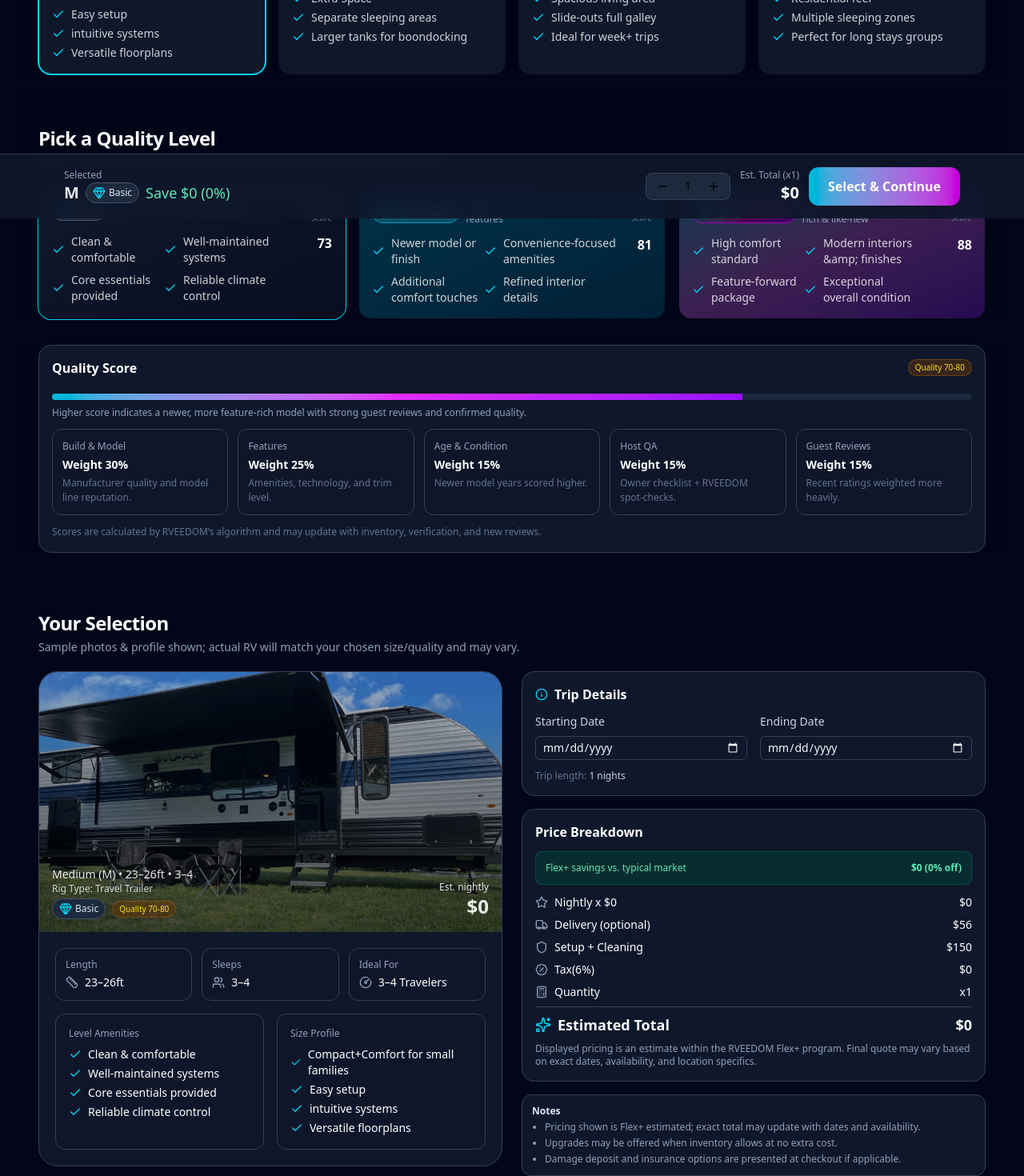
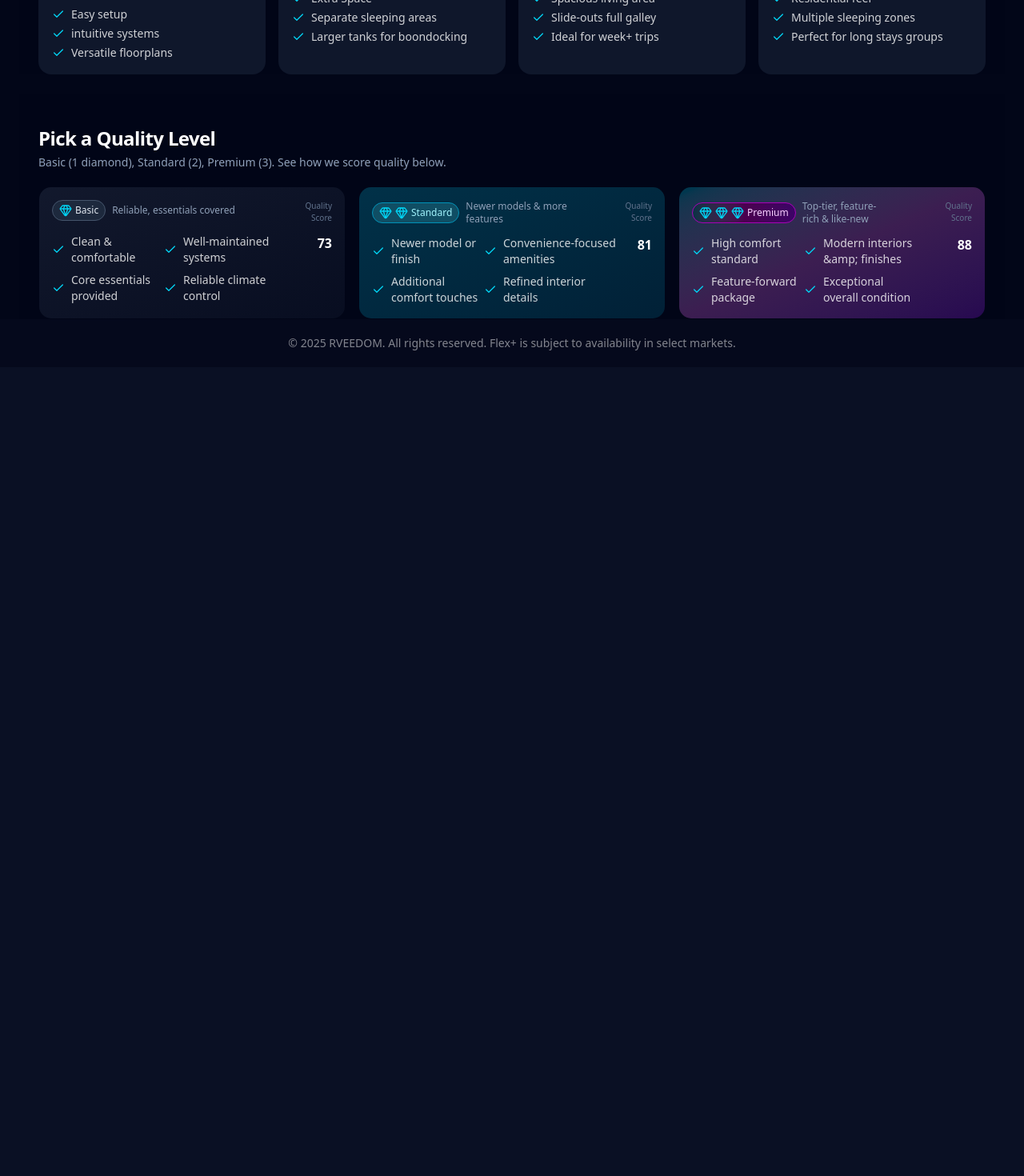
Before and after one commit to RV-proj/rv-frontEnd, a Next.js app: page /rvSelector in a window 1280 px wide. Shown: the part 527-1997 px from the top of the page at 80% size. After the commit the page ends 986 px from the top, so only its background shows below. Built offline with nearby package versions, Linux system fonts and the light colour scheme; no server answers.

Commit message:
cart unlock logic, auth needed to show cart, Visual Card will show after selecting size & tier, price calculation logic

```diff
--- a/app/(public)/layout.js
+++ b/app/(public)/layout.js
@@ -1,16 +1,16 @@
 import FooterCart from "@/_components/Cart/FooterCart";
+import { auth } from "@/_lib/authSession/auth";
 import Footer from "@/_ui/Footer";
 import Header from "@/_ui/Header";
 
-const publicLayout = ({ children }) => {
+export default async function publicLayout({ children }) {
+  const session = await auth();
   return (
     <>
       <Header />
       {children}
-      <FooterCart />
-      {/* <Footer /> */}
+      {session && <FooterCart />}
+      <Footer />
     </>
   );
-};
-
-export default publicLayout;
+}
--- a/app/(public)/rvSelector/page.js
+++ b/app/(public)/rvSelector/page.js
@@ -2,6 +2,7 @@
 
 import { useState } from "react";
 import { Sparkles } from "lucide-react";
+import { useSelector } from "react-redux";
 import RVSelectNav from "@/_ui/RvSelectNav";
 import FullMatrix from "@/_components/RVSelect/FullMatrix";
 import PickSize from "@/_components/RVSelect/PickSize";
@@ -11,6 +12,8 @@ import YourSelection from "@/_components/RVSelect/YourSelection";
 import ListViewCard from "@/_ui/ListViewCard";
 
 export default function Page() {
+  const { selectedSize, selectedQuality } = useSelector((state) => state.cart);
+  const isSelected = selectedSize && selectedQuality;
   const [view, setView] = useState("basic");
 
   return (
@@ -50,8 +53,12 @@ export default function Page() {
           )}
         </div>
 
-        <QualityScore />
-        <YourSelection />
+        {isSelected && (
+          <>
+            <QualityScore />
+            <YourSelection />
+          </>
+        )}
       </div>
     </section>
   );
--- a/app/_components/Cart/FooterCart.js
+++ b/app/_components/Cart/FooterCart.js
@@ -18,7 +18,10 @@ export default function FooterCart() {
     saving,
     savingPercentage,
     quantity,
+    startDate,
+    endDate,
   } = useSelector((state) => state.cart);
+  const isSelected = selectedSize && selectedQuality && startDate && endDate;
 
   const handleIncrease = () => {
     dispatch(setQuantity(quantity + 1));
@@ -74,14 +77,16 @@ export default function FooterCart() {
               ${Math.round(totalPrice)}
             </div>
           </div>
+          {isSelected && (
             <span
               onClick={() => {
                 setOpen(true);
               }}
               className="rounded-xl px-6 py-3 font-semibold text-white bg-linear-to-r from-cyan-500 to-fuchsia-600 shadow-lg hover:cursor-pointer"
             >
-            Select & Continue
+              Continue to Payment
             </span>
+          )}
         </div>
       </div>
       {open && <Confirmation open={open} onClose={() => setOpen(false)} />}
--- a/app/_components/RVSelect/YourSelection-VisualCard.js
+++ b/app/_components/RVSelect/YourSelection-VisualCard.js
@@ -9,10 +9,8 @@ import TierBadge from "@/_ui/TierBadge";
 import QualityBadge from "@/_ui/QualityBadge";
 
 export default function VisualCard() {
-  const selectedSize = useSelector((state) => state.cart.selectedSize);
-  const selectedQuality = useSelector((state) => state.cart.selectedQuality);
-  const qualityScore = useSelector((state) => state.cart.qualityScore);
-  const flexPrice = useSelector((state) => state.cart.flexPrice);
+  const { selectedSize, selectedQuality, qualityScore, flexPrice } =
+    useSelector((state) => state.cart);
 
   const size = sizes[selectedSize];
   const quality = tiers[selectedQuality];
--- a/app/_lib/authSession/auth.js
+++ b/app/_lib/authSession/auth.js
@@ -30,8 +30,6 @@ const authConfig = {
         return false;
       }
     },
-    // Adding user ID to the session
-    async session({ session, user }) {},
   },
 };
 
--- a/app/_lib/getPrice.js
+++ b/app/_lib/getPrice.js
@@ -1,6 +1,8 @@
 import { prices } from "@/_lists/prices";
 
 export function getPrice(size, tier) {
+  if (!size || !tier) return null;
+
   const key = `${size}_${tier}`;
   const data = prices[key];
 
--- a/app/_lib/priceCalc.js
+++ b/app/_lib/priceCalc.js
@@ -1,16 +1,25 @@
 import { getPrice } from "./getPrice";
 
 export function priceCalc(state) {
-  const { flexPrice, marketPrice } = getPrice(
-    state.selectedSize,
-    state.selectedQuality
-  );
+  const data = getPrice(state.selectedSize, state.selectedQuality);
+  if (!data) {
+    state.flexPrice = 0;
+    state.totalPrice = 0;
+    state.saving = 0;
+    state.savingPercentage = 0;
+    return;
+  }
+
+  const { flexPrice, marketPrice } = data;
   state.flexPrice = flexPrice;
   state.taxAmount = flexPrice * (state.tax / 100);
 
   const baseTotal = flexPrice + state.taxAmount + state.cleaningPrepFee;
 
-  state.totalPrice = baseTotal * state.quantity * state.totalDate;
+  const days = state.totalDate || 1;
+  const qty = state.quantity || 1;
+
+  state.totalPrice = baseTotal * qty * days;
   state.saving = marketPrice - flexPrice;
   state.savingPercentage = Math.round(
     ((state.saving / marketPrice) * 100).toFixed(2)
--- a/app/_lib/store/cartSlice.js
+++ b/app/_lib/store/cartSlice.js
@@ -2,12 +2,12 @@ import { createSlice } from "@reduxjs/toolkit";
 import { priceCalc } from "../priceCalc";
 
 const initialState = {
-  selectedSize: "M",
-  selectedQuality: "Basic",
-  qualityScore: "70-80",
+  selectedSize: "",
+  selectedQuality: "",
+  qualityScore: "",
   startDate: "",
   endDate: "",
-  totalDate: 1,
+  totalDate: null,
   quantity: 1,
   totalPrice: 0,
   flexPrice: 0,
```
Lines whose indentation alone changed are shown as unchanged.
